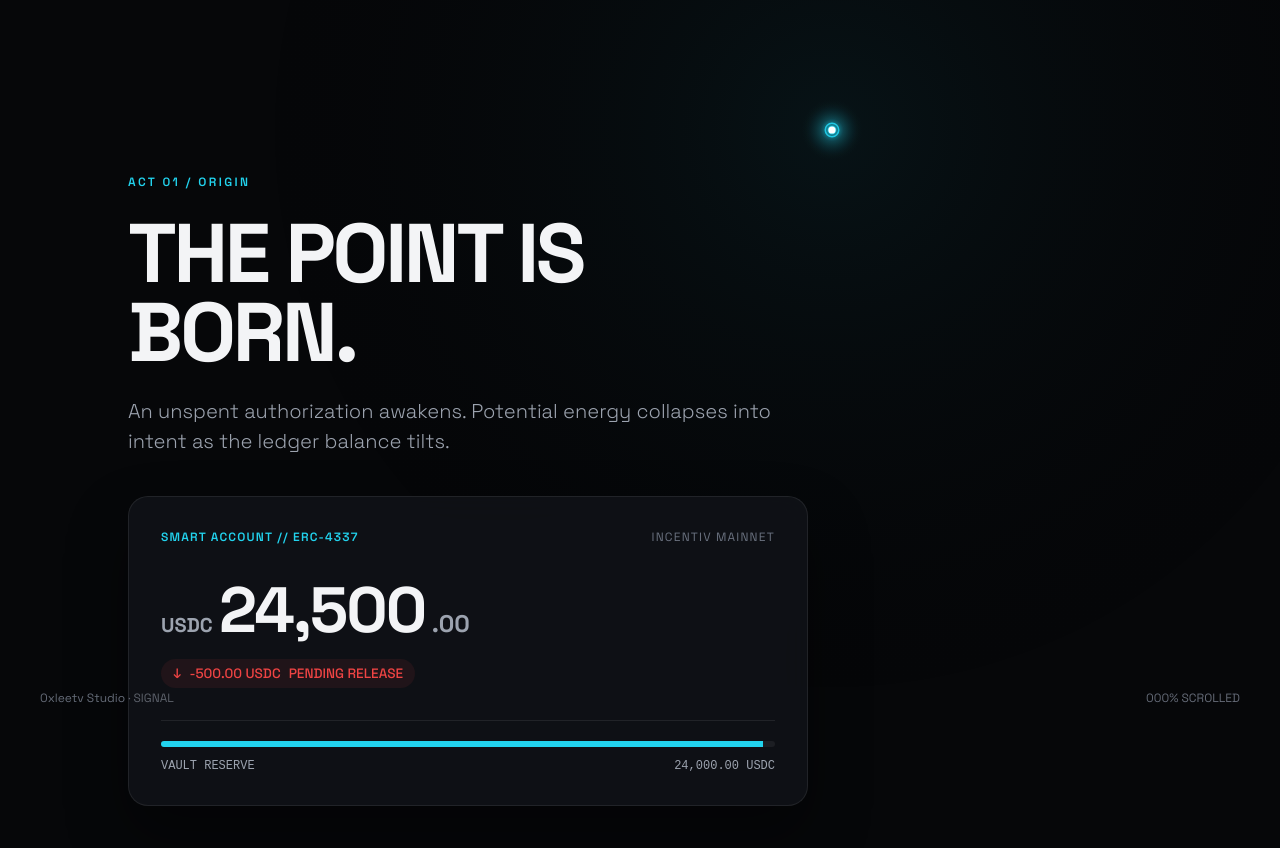
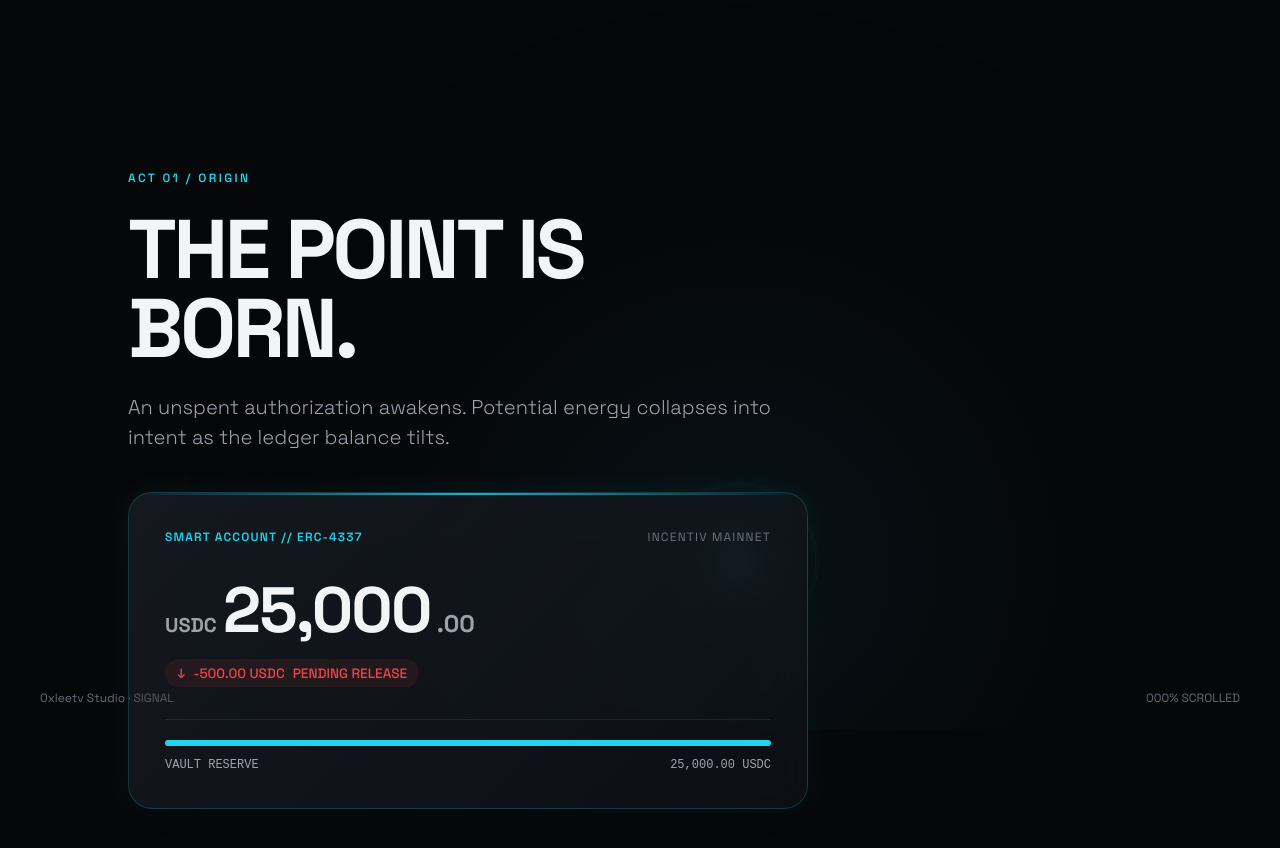
Before and after one commit to 0xleetv/signal, a plain HTML site: page index.html in a window 1280 px wide. Shown: the part 70-918 px from the top of the page. Drawn offline with Linux system fonts and the light colour scheme.

Commit message:
Act One: The point is born and the balance tilts

```diff
--- a/main.js
+++ b/main.js
@@ -106,11 +106,63 @@
       scrollPct.textContent = `${pct.toString().padStart(3, '0')}% SCROLLED`;
     }
 
+    // --- ACT I: WALLET PHYSICS & BALANCE TILT ---
+    const act1Progress = Math.min(1, Math.max(0, progress / 0.20));
+    const walletCard = document.getElementById('wallet-card');
+    const walletBalance = document.getElementById('wallet-balance');
+    const meterFill = document.getElementById('meter-fill');
+    const meterVal = document.getElementById('meter-val');
+
+    if (walletCard) {
+      if (act1Progress > 0 && act1Progress < 1) {
+        const tiltX = -6 * Math.sin(act1Progress * Math.PI);
+        const tiltY = 12 * Math.sin(act1Progress * Math.PI);
+        const liftY = -28 * act1Progress;
+        walletCard.style.transform = `perspective(1000px) rotateX(${tiltX}deg) rotateY(${tiltY}deg) translateY(${liftY}px) scale(${1 + act1Progress * 0.03})`;
+        walletCard.style.borderColor = `rgba(34, 211, 238, ${0.2 + act1Progress * 0.4})`;
+      } else if (act1Progress >= 1) {
+        walletCard.style.transform = `perspective(1000px) rotateX(0deg) rotateY(0deg) translateY(-28px) scale(1.03)`;
+        walletCard.style.borderColor = `rgba(34, 211, 238, 0.2)`;
+      } else {
+        walletCard.style.transform = `none`;
+        walletCard.style.borderColor = `rgba(34, 211, 238, 0.2)`;
+      }
+    }
+
+    if (walletBalance && meterFill) {
+      // Balance tilts from 25,000.00 down to 24,500.00 as 500 USDC point is born
+      const balanceInt = Math.round(25000 - 500 * act1Progress);
+      walletBalance.textContent = balanceInt.toLocaleString('en-US');
+      meterFill.style.width = `${((balanceInt / 25000) * 100).toFixed(1)}%`;
+      if (meterVal) {
+        meterVal.textContent = `${balanceInt.toLocaleString('en-US')}.00 USDC`;
+      }
+    }
+
     // Trajectory calculation across viewport
     const t = progress;
-    // Base trajectory: Anti-gravity arc traveling upward/across
-    signal.targetX = viewport.width * (0.65 - 0.25 * Math.sin(t * Math.PI));
-    signal.targetY = viewport.height * (0.55 - 0.3 * Math.cos(t * Math.PI * 0.7));
+    if (t <= 0.20) {
+      // Act 1: Birth in wallet cradle, then buoyant float upward
+      const cardRect = walletCard ? walletCard.getBoundingClientRect() : null;
+      let startX = viewport.width * 0.55;
+      let startY = viewport.height * 0.65;
+      if (cardRect) {
+        startX = cardRect.right - 70;
+        startY = cardRect.top + 70;
+      }
+      const exitX = viewport.width * 0.62;
+      const exitY = viewport.height * 0.42;
+
+      signal.targetX = startX + (exitX - startX) * Math.pow(act1Progress, 1.2);
+      // Anti-gravity buoyant curve
+      signal.targetY = startY + (exitY - startY) * Math.sin(act1Progress * Math.PI * 0.5) - 30 * Math.sin(act1Progress * Math.PI);
+      signal.radius = CONFIG.particle.baseRadius * (0.8 + 0.6 * act1Progress);
+    } else {
+      // Base trajectory for subsequent acts: Anti-gravity arc traveling across viewport
+      signal.targetX = viewport.width * (0.65 - 0.25 * Math.sin(t * Math.PI));
+      signal.targetY = viewport.height * (0.55 - 0.3 * Math.cos(t * Math.PI * 0.7));
+      signal.radius = CONFIG.particle.baseRadius;
+    }
   }
 
   // --- Particle Trail & Physics ---
@@ -210,6 +262,39 @@
     ctx.beginPath();
     ctx.arc(signal.x, signal.y, radius * 1.3, 0, Math.PI * 2);
     ctx.stroke();
+
+    // Act 1 Special Visuals: Embryonic Birth Cradle & Orbital Filaments
+    if (scrollProgress <= 0.22 && !prefersReducedMotion) {
+      const act1p = Math.min(1, Math.max(0, scrollProgress / 0.20));
+      const cradleFade = 1 - act1p * 0.7;
+
+      // Concentric gravitational wavelets
+      for (let r = 1; r <= 3; r++) {
+        const ringRadius = (radius * 3 + r * 16 + (timestamp * 0.035 * r) % 36);
+        const ringAlpha = (1 - (ringRadius / 90)) * 0.35 * cradleFade;
+        if (ringAlpha > 0) {
+          ctx.strokeStyle = `rgba(${signal.color.r}, ${signal.color.g}, ${signal.color.b}, ${ringAlpha})`;
+          ctx.lineWidth = 1;
+          ctx.beginPath();
+          ctx.arc(signal.x, signal.y, ringRadius, 0, Math.PI * 2);
+          ctx.stroke();
+        }
+      }
+
+      // Orbital sparks
+      const sparkCount = 3;
+      for (let i = 0; i < sparkCount; i++) {
+        const angle = (timestamp * 0.003 * (i + 1) * 0.8) + (i * (Math.PI * 2 / sparkCount));
+        const dist = radius * 2.5 + 8 * Math.sin(timestamp * 0.005 + i);
+        const sx = signal.x + Math.cos(angle) * dist;
+        const sy = signal.y + Math.sin(angle) * dist;
+
+        ctx.fillStyle = `rgba(255, 255, 255, ${0.8 * cradleFade})`;
+        ctx.beginPath();
+        ctx.arc(sx, sy, 1.6, 0, Math.PI * 2);
+        ctx.fill();
+      }
+    }
   }
 
   // --- Listeners ---
--- a/style.css
+++ b/style.css
@@ -150,16 +150,56 @@ html, body {
   margin-bottom: 2.5rem;
 }
 
-/* Act 1 Card */
+/* Act 1 Card & Anti-Gravity Cradle */
+.act-1 {
+  perspective: 1200px;
+}
+
 .wallet-display {
-  background: var(--bg-surface);
-  backdrop-filter: blur(16px);
-  -webkit-backdrop-filter: blur(16px);
-  border: 1px solid var(--border-subtle);
-  border-radius: 1.25rem;
-  padding: 2rem;
-  transition: transform 0.6s var(--easing-smooth), border-color 0.4s ease;
-  box-shadow: 0 30px 60px rgba(0, 0, 0, 0.4);
+  background: linear-gradient(135deg, rgba(22, 27, 34, 0.85) 0%, rgba(13, 17, 23, 0.7) 100%);
+  backdrop-filter: blur(20px);
+  -webkit-backdrop-filter: blur(20px);
+  border: 1px solid rgba(34, 211, 238, 0.2);
+  border-radius: 1.5rem;
+  padding: 2.25rem;
+  transform-style: preserve-3d;
+  will-change: transform, box-shadow;
+  box-shadow: 0 25px 50px -12px rgba(0, 0, 0, 0.6), 0 0 30px rgba(34, 211, 238, 0.08);
+  position: relative;
+  overflow: hidden;
+}
+
+.wallet-display::before {
+  content: '';
+  position: absolute;
+  top: 0;
+  left: 0;
+  right: 0;
+  height: 2px;
+  background: linear-gradient(90deg, transparent, var(--accent-act1), transparent);
+  opacity: 0.8;
+}
+
+.wallet-birthmark {
+  position: absolute;
+  right: 2rem;
+  top: 2rem;
+  width: 48px;
+  height: 48px;
+  border-radius: 50%;
+  border: 1px dashed rgba(34, 211, 238, 0.3);
+  display: flex;
+  align-items: center;
+  justify-content: center;
+}
+
+.wallet-birthmark::after {
+  content: '';
+  width: 8px;
+  height: 8px;
+  background: var(--accent-act1);
+  border-radius: 50%;
+  box-shadow: 0 0 12px var(--accent-act1);
 }
 
 .wallet-header {
```
